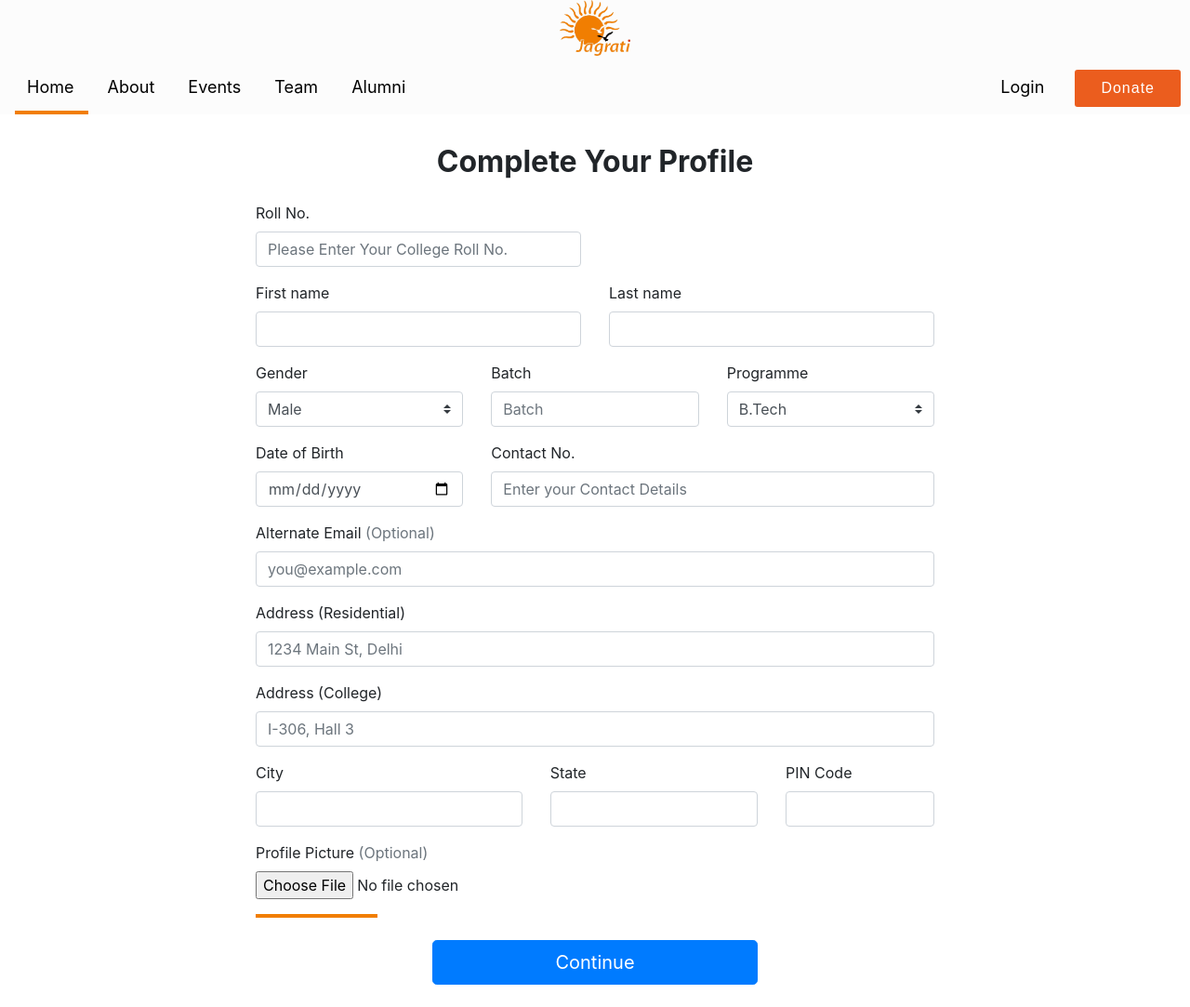
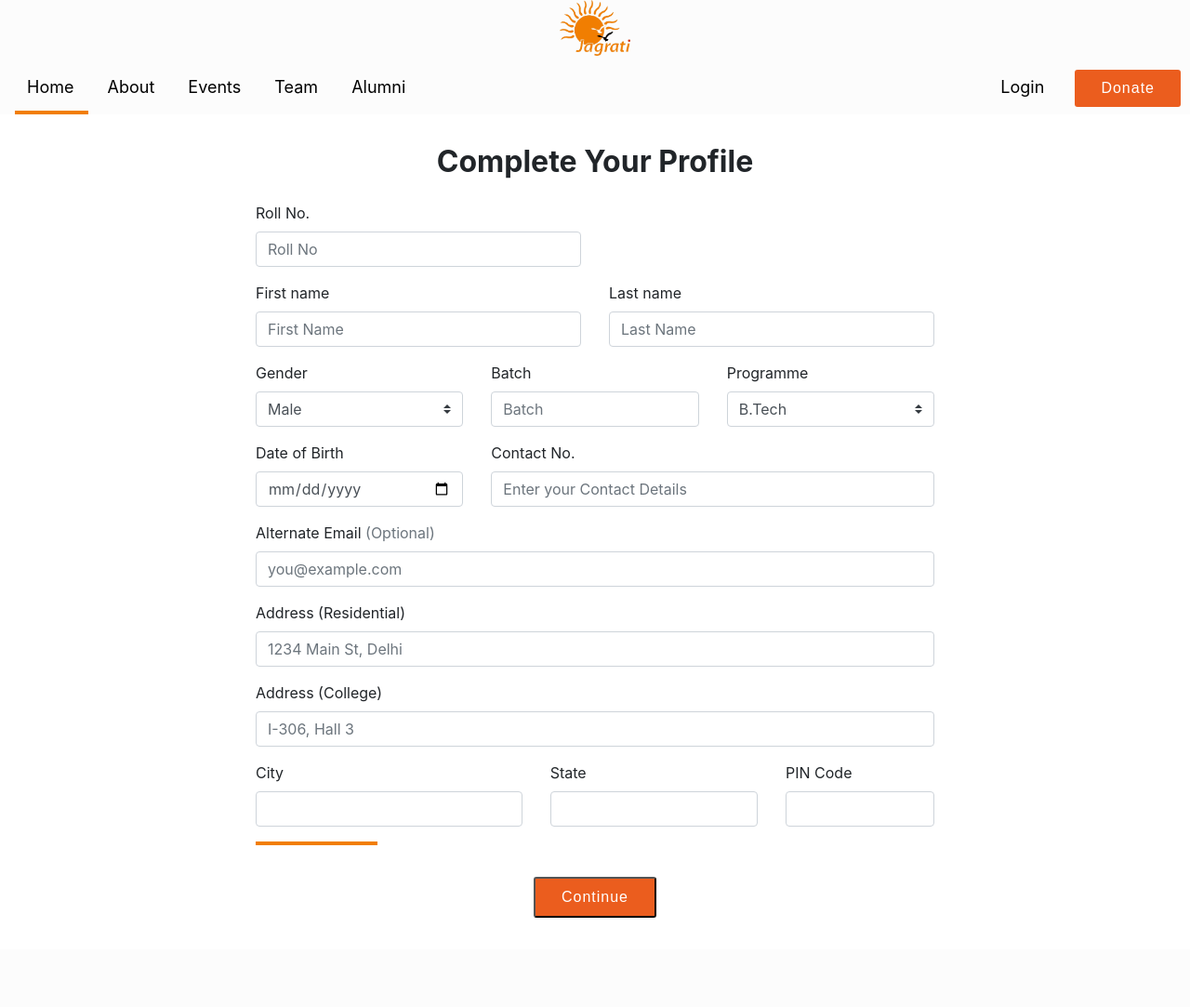
Before and after one commit to tushhr/Jagrati, a Django app: page /accounts/create in a window 1280 px wide. Shown: the whole page at 93% size. After the commit the page ends 987 px from the top, so only its background shows below. Run offline with Django 3.2, Linux system fonts and the light colour scheme; some libraries are stand-ins or nearby versions.

Commit message:
Removed unneccesary fields

```diff
--- a/templates/accounts/create_profile.html
+++ b/templates/accounts/create_profile.html
@@ -16,6 +16,11 @@
 {% endblock %}
 
 {% block content %}
+    {% for message in messages  %}
+          <center><div class="alert alert-{{ message.tags }} alert-dismissible fade show" role="alert">
+                <strong>Message : </strong> {{ message }}
+            </div></center>
+    {% endfor %}
 
 <div class="container">
     <div class="py-3 mt-3 text-center">
@@ -30,7 +35,7 @@
                 <div class="row">
                     <div class="col-md-6 mb-3">
                         <label for="rollNo">Roll No.</label>
-                        <input name="roll_no" type="number" class="form-control" id="rollNo" placeholder="Please Enter Your College Roll No." value="" inputmode="tel" required>
+                        <input name="roll_no" type="number" class="form-control" id="rollNo" placeholder="Roll No" value="" inputmode="tel" required>
                         <div class="invalid-feedback">
                             Valid Roll No. is required.
                         </div>
@@ -40,14 +45,14 @@
                 <div class="row">
                     <div class="col-md-6 mb-3">
                         <label for="firstName">First name</label>
-                        <input name="first_name" type="text" class="form-control" id="firstName" placeholder="" value="" required>
+                        <input name="first_name" type="text" class="form-control" id="firstName" placeholder="First Name" value="" required>
                         <div class="invalid-feedback">
                             Valid First Name is required.
                         </div>
                     </div>
                     <div class="col-md-6 mb-3">
                         <label for="lastName">Last name</label>
-                        <input name="last_name" type="text" class="form-control" id="lastName" placeholder="" value="" required>
+                        <input name="last_name" type="text" class="form-control" id="lastName" placeholder="Last Name" value="" required>
                         <div class="invalid-feedback">
                             Valid Last Name is required.
                         </div>
@@ -143,20 +148,13 @@
                         </div>
                     </div>
                 </div>
-
-                <!-- adding profile picture -->
-                <div class="row">
-                    <div class="col-md-6 mb-3">
-                        <label for="profileImage">Profile Picture <span class="text-muted">(Optional)</span></label>
-                        <input name="profile_image" type="file" id="profileImage" placeholder="" value="">
+                <hr class="mb-4">
+                <center><div class="row justify-content-center mb-4">
+                    <div class="col-md-6">
+                        <button type="submit" class="btn-get-started scrollto" type="submit">Continue</button>
                     </div>
                 </div>
-                <hr class="mb-4">
-                <div class="row justify-content-center mb-4">
-                    <div class="col-md-6">
-                        <button type="submit" class="btn btn-primary btn-lg btn-block" type="submit">Continue</button>
-                    </div>
-                </div>
+                </center>
 
             </form>
 
```
